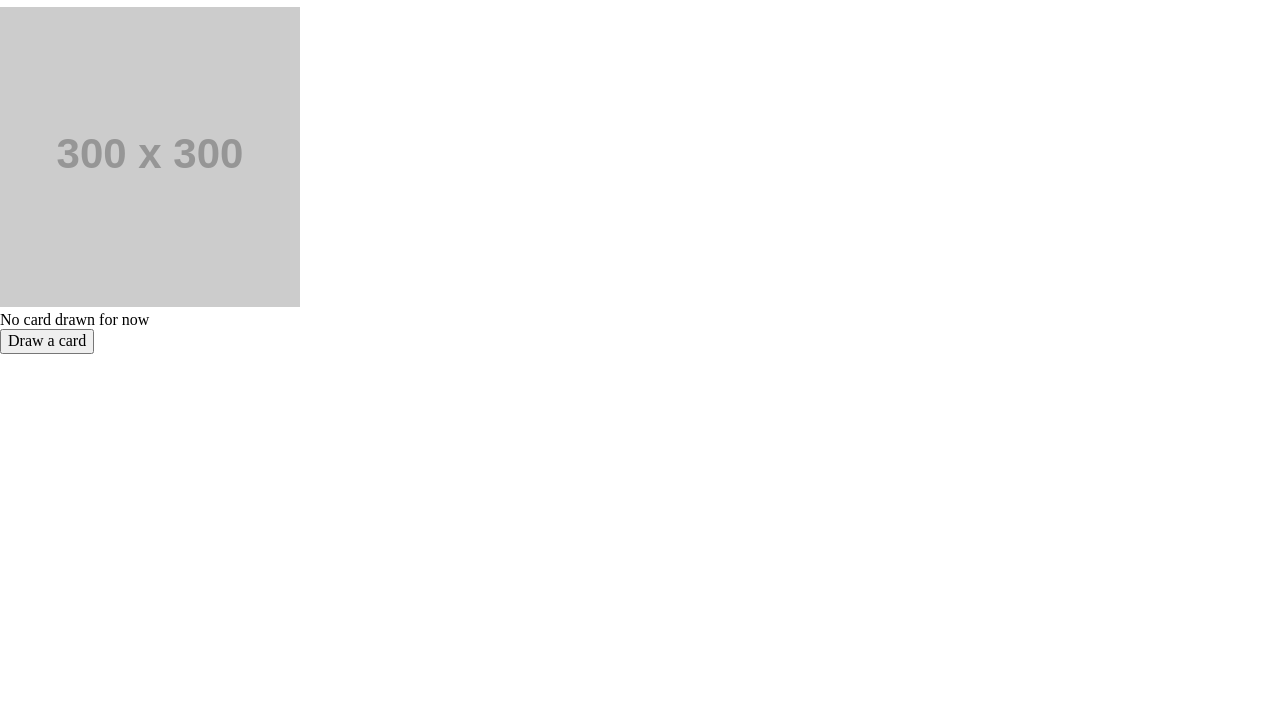
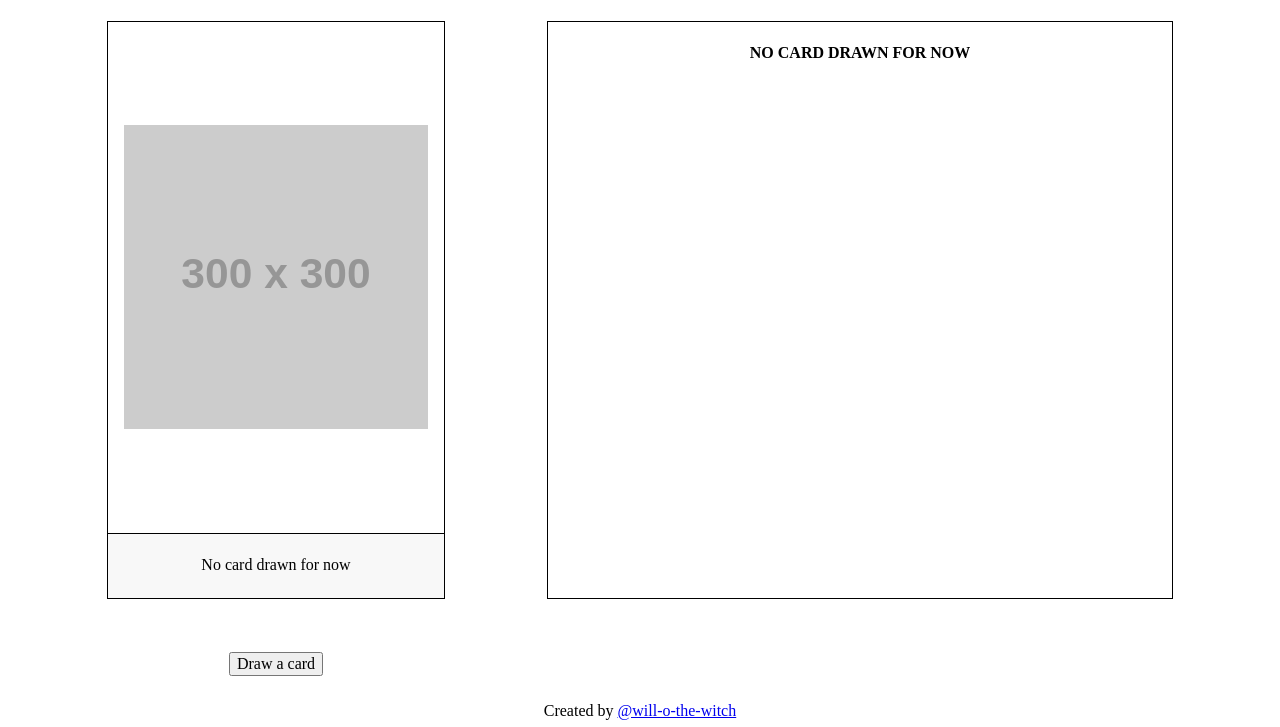
Before and after one commit to Aquaj/beanie-tarot, a plain HTML site: page public/index.html in a window 1280 px wide. Shown: the part 73-800 px from the top of the page. Drawn offline with Linux system fonts and the light colour scheme; placeholder pictures from the web are drawn by us.

Commit message:
Basic design

```diff
--- a/public/css/main.css
+++ b/public/css/main.css
@@ -0,0 +1,140 @@
+/* Layout (mobile by default) */
+
+.app {
+  max-height: unset;
+  width: 100%;
+
+  display: grid;
+  grid: "title" min-content
+        "picker" auto
+        "footer" min-content;
+}
+
+.picker {
+  display: grid;
+  grid: "card"
+        "random"
+        "description";
+  grid-gap: 1em;
+  padding: 0 20vw;
+}
+
+.title {
+  grid-area: title;
+  height: 1em;
+  grid-area: title;
+  display: flex;
+  justify-content: center;
+  align-items: center;
+}
+
+.footer {
+  grid-area: footer;
+  width: 100%;
+  height: 2em;
+  display: flex;
+  justify-content: center;
+  align-items: center;
+}
+
+/* Picker */
+
+.picker__randomizer {
+  margin: auto;
+  grid-area: random;
+}
+
+/* Description */
+
+.picker__description {
+  grid-area: description;
+  margin: auto;
+
+  width: calc(7*3*1em);
+  min-height: calc(12*3*1em);
+
+  border: 1px solid black;
+
+  display: grid;
+  grid: "title" min-content
+        "body";
+  padding: 0 2em;
+}
+
+.description__title {
+  grid-area: title;
+
+  min-height: 2em;
+  width: 75%;
+  margin: 1em auto;
+
+  display: flex;
+  justify-content: center;
+  align-items: center;
+
+  text-transform: uppercase;
+  text-align: center;
+  font-weight: bold;
+}
+
+.description__body {
+  margin: 1em;
+}
+
+/* Card */
+
+.picker__card {
+  margin: auto;
+  grid-area: card;
+
+  border: 1px solid black;
+  width: calc(7*3*1em);
+  height: calc(12*3*1em);
+
+  display: grid;
+  grid: 'pic' auto
+        'name' min-content;
+}
+
+.card__picture {
+  grid-area: pic;
+
+  margin: auto 1em;
+  width: calc(100% - 2em);
+  max-height: 100%;
+}
+
+.card__name {
+  background-color: #f8f8f8;
+  grid-area: name;
+
+  display: flex;
+  justify-content: center;
+  align-items: center;
+
+  border-top: 1px solid black;
+  height: 4em;
+  padding: 0 1em;
+}
+
+/* Desktop layout */
+@media only screen and (min-width: 900px) {
+  .app {
+    max-height: 100vh;
+    height: 100vh;
+  }
+
+  .picker {
+    max-height: 100%;
+    display: grid;
+    grid: "card   description"
+          "random .";
+    padding: 0 5vw;
+  }
+
+  .picker__description {
+    width: calc(7*5*1em);
+    height: calc(12*3*1em);
+    overflow-y: auto;
+  }
+}
--- a/public/index.html
+++ b/public/index.html
@@ -8,21 +8,34 @@
     <title>Beanie Tarot</title>
     <meta name="description" content="Beanie tarot">
 
-    <link rel="stylesheet" href="css/normalize.css">
-    <link rel="stylesheet" href="css/main.css">
-
-    <!-- <script src="https://cdn.firebase.com/js/client/2.2.3/firebase.js"></script> -->
+    <link rel="stylesheet" type="text/css" href="css/normalize.css">
+    <link rel="stylesheet" type="text/css" href="css/main.css">
   </head>
   <body>
-    <div id='app'>
-      <h1>The Beanie Baby Tarot</h1>
-      <div id="card" data-selected="None">
-        <img id="picture" src="https://via.placeholder.com/300.png/09f/fff" alt="Back of card" />
-        <div id="description">
-          No card drawn for now
+    <div class='app'>
+      <h1 class="title">The Beanie Baby Tarot</h1>
+      <div class="picker" data-selected="None">
+        <div class="picker__card">
+          <img class="card__picture"
+               src="https://via.placeholder.com/300.png/09f/fff"
+               alt="Back of card" />
+          <div class="card__name">
+            No card drawn for now
+          </div>
         </div>
+        <div class="picker__description">
+          <div class="description__title">
+            No card drawn for now
+          </div>
+          <div class="description__body">
+          </div>
+        </div>
+        <button class="picker__randomizer" onclick="randomize()">Draw a card</button>
       </div>
-      <button id="randomizer" onclick="randomize()">Draw a card</button>
+      <div class="footer">
+        Created by&nbsp;
+        <a href="https://will-o-the-witch.tumblr.com" target="_blank">@will-o-the-witch</a>
+      </div>
     </div>
     <script src="js/app.js"></script>
   </body>
--- a/public/js/app.js
+++ b/public/js/app.js
@@ -25,13 +25,17 @@ function getJSON(url, qs_params) {
 }
 
 const randomize = async() => {
-  const currentCard = $("#card").getAttribute('data-selected');
+  const currentCard = $(".picker").getAttribute('data-selected');
   const eligibleCards = (await cards).filter(card => card.name !== currentCard)
   const { name: cardName, description, imageUrl: newUrl } = pickRandomFrom(eligibleCards);
-  $("#card #picture").setAttribute("src", newUrl);
-  $("#card #picture").setAttribute("alt", cardName);
-  $("#card #description").innerHTML = description;
-  $("#card").setAttribute('data-selected', cardName);
+
+  $(".picker .card__picture").setAttribute("src", newUrl);
+  $(".picker .card__picture").setAttribute("alt", cardName);
+  $(".picker .card__name").innerHTML = cardName;
+  $(".picker .description__title").innerHTML = cardName;
+  $(".picker .description__body").innerHTML = description;
+
+  $(".picker").setAttribute('data-selected', cardName);
 }
 
 function pickRandomFrom(collection) {
```
Also changed, not shown: public/assets/data.json (+2 -2 lines).
